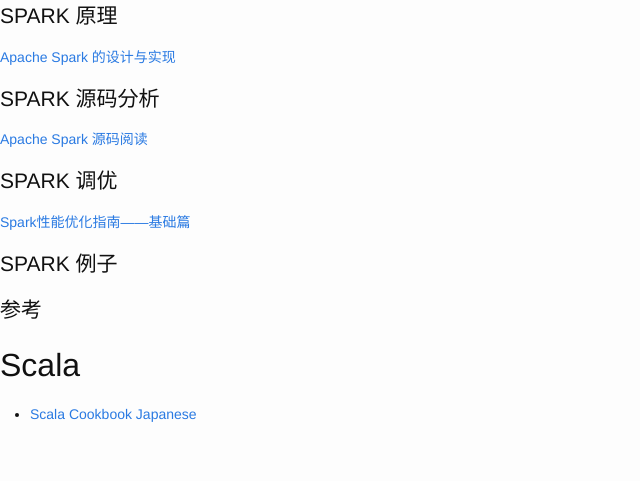
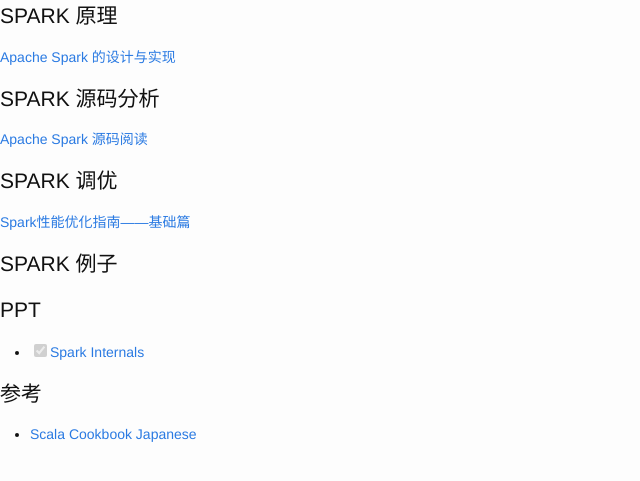
Before and after one commit to cnwarden/cnwarden.github.io, a Jekyll site: the page built from spark/index.md, in a window 1280 px wide. Shown: the top 481 px of the page, without its empty margins (0-640 px from the left). Built offline with Jekyll 4.4.1, drawn with Linux system fonts in a browser that asks for light colours.

Commit message:
Update index.md

```diff
--- a/spark/index.md
+++ b/spark/index.md
@@ -16,9 +16,10 @@ title:  spark
 
 # SPARK 例子
 
+# PPT
+
+- [X] [Spark Internals](http://www.slideshare.net/taroleo/spark-internal-hadoop-source-code-reading-16-in-japan)
 
 # 参考
 
-## Scala
-
 - [Scala Cookbook Japanese](http://xerial.org/scala-cookbook/)
```
